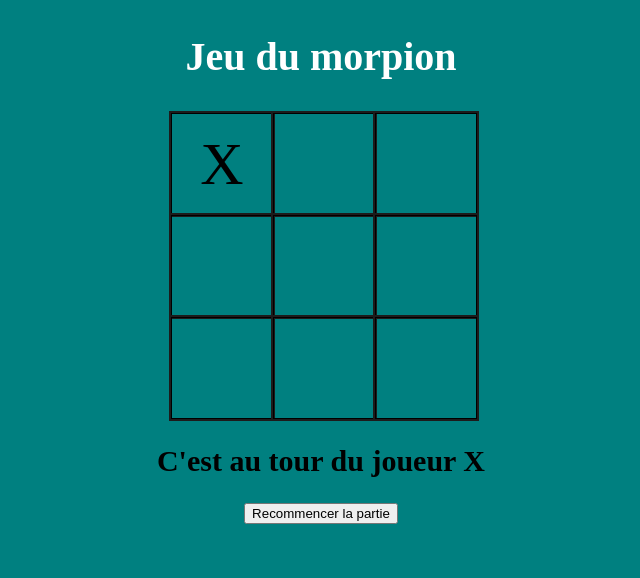
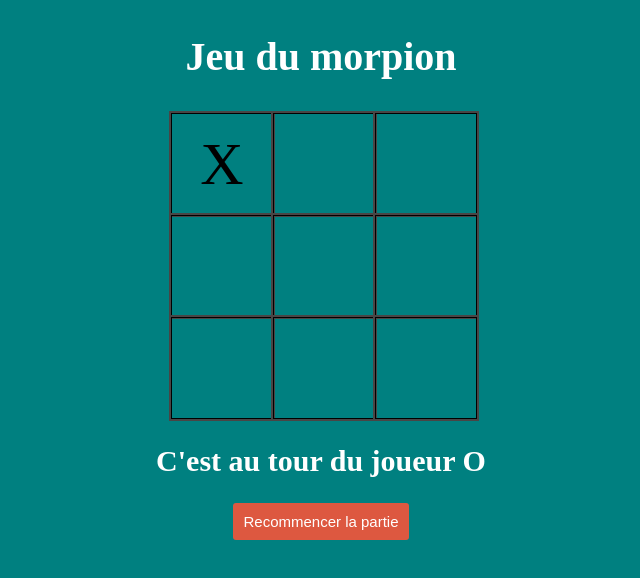
Before and after one commit to ZulMendez/js_challenge_oxo, a website: page index.html in a window 1280 px wide. Both pictures are taken after a click on the element 541 px from the left and 164 px from the top of the page. Shown: the whole page, without its empty margins (319-959 px from the left). Drawn offline with Linux system fonts and the light colour scheme.

Commit message:
joueur O

```diff
--- a/public/css/style.css
+++ b/public/css/style.css
@@ -18,7 +18,7 @@ h1 {
 .cell {
     width: 100px;
     height: 100px;
-    box-shadow: 0 0 0 2px rgb(29, 27, 27);
+    box-shadow: 0 0 0 2px rgb(73, 69, 69);
     border: 1px solid;
     cursor: pointer;
     line-height: 100px;
@@ -26,4 +26,13 @@ h1 {
 }
 h2 {
     font-size: 30px;
+    color: white;
 }
+button {
+    background-color: rgb(221, 88, 64);
+    border: none;
+    border-radius: 3px;
+    padding: 10px;
+    color: white;
+    font-size: 15px;
+}
--- a/public/js/main.js
+++ b/public/js/main.js
@@ -3,7 +3,7 @@ const statut = document.querySelector('h2')
 let jeuActif = true
 let joueurActif = "X"
 
-let etatJeu = ["","","","","","","","",""]
+let etatJeu = ["","","","","","","","",""];
 
 const conditionsVictoire = [
     [0,1,2],
@@ -74,5 +74,20 @@ function verifgagne () {
         return
     }
     // Si mnt on a ni gagné ni d'égalité, on doit changer de joueur
+    if (joueurActif === "X") {
+        joueurActif = "O"
+    } else if (joueurActif === "O") {
+        joueurActif = "X"
+    }
+    statut.innerHTML = tourJoueur()
+    // joueurActif = joueurActif === "X" ? "O" : "X"
+    // statut.innerHTML = tourJoueur()
+};
 
+function recommencer() {
+    joueurActif = "X"
+    jeuActif = true
+    etatJeu = ["","","","","","","","",""]
+    statut.innerHTML = tourJoueur()
+    document.querySelectorAll('.cell').forEach(el => el.innerHTML = "")
 }
```
